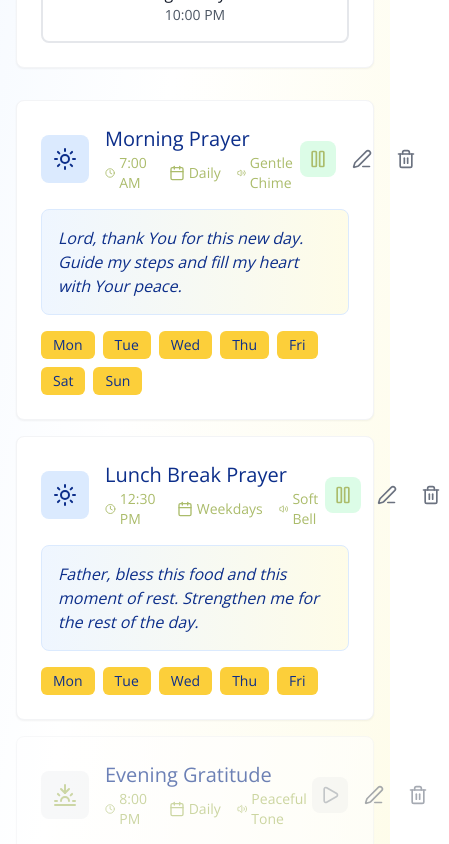
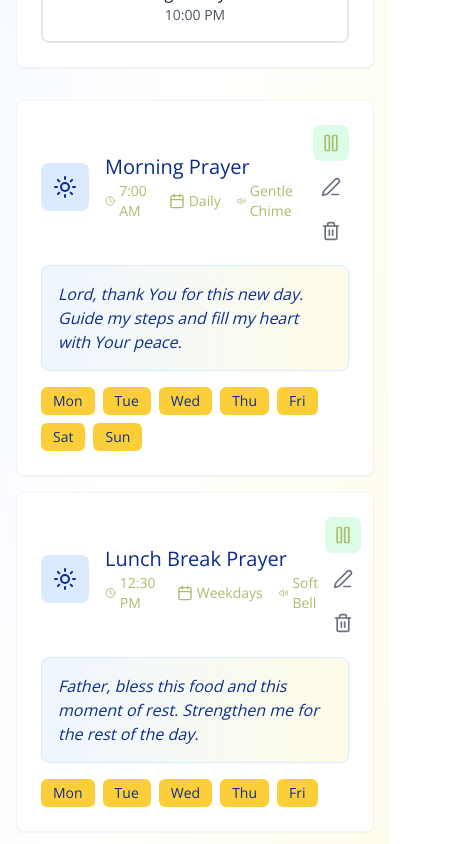
Before and after one commit to preckidtech/Pray-in-Verses, a React (Vite) app: page /reminders in a window 390 px wide. Shown: the part 1200-2044 px from the top of the page, 449 px wide, since content can reach past the window. Built offline with nearby package versions, Linux system fonts and the light colour scheme.

Commit message:
new fix on reminder

```diff
--- a/src/pages/Reminders.jsx
+++ b/src/pages/Reminders.jsx
@@ -421,7 +421,7 @@ const Reminder = () => {
                       </div>
                     </div>
 
-                    <div className="flex items-center space-x-2">
+                    <div className="flex flex-wrap md:flex-nowrap items-center justify-end gap-2 max-w-full">
                       <button
                         onClick={() => toggleReminder(reminder.id)}
                         className={`p-2 rounded-lg transition-all duration-200 ${
```
